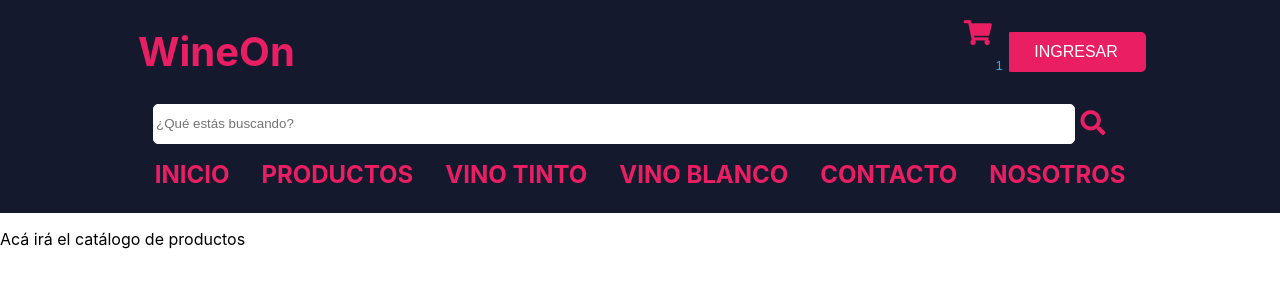
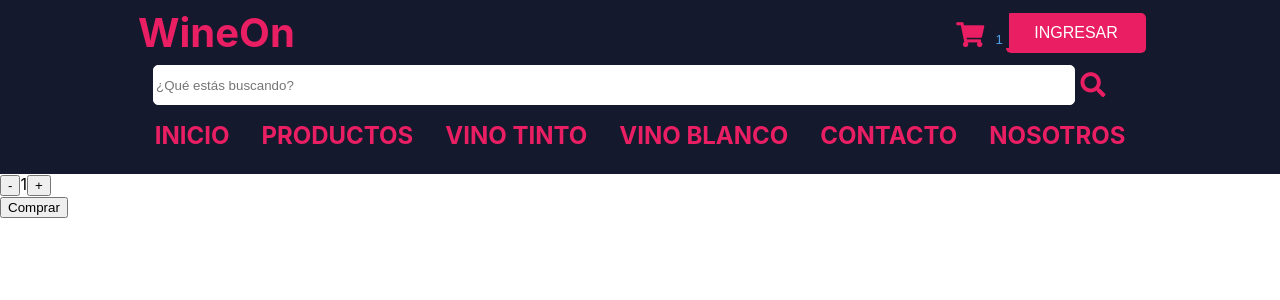
Before and after one commit to feseod/REACT-WINEON-ODRIOZOLA, a React (Create React App) app: page / in a window 1280 px wide. Shown: the top 300 px of the page. Built offline with nearby package versions, Linux system fonts and the light colour scheme.

Commit message:
desafio contador con boton

```diff
--- /dev/null
+++ b/src/components/ItemCount.js
@@ -0,0 +1,29 @@
+import React from 'react';
+import {useState} from 'react';
+
+const ItemCount = ({initial, stock, onAdd}) => {
+    const [contador, setContador] = useState (initial)
+    const sumar = () => {
+        if(contador<stock){
+            setContador(contador+1)
+        }
+    }
+    const restar = () => {
+        if(contador>0){
+            setContador(contador-1)
+        }
+    }
+
+  return(
+    <>
+    <div>
+        <button onClick={restar}>-</button>
+        <span>{contador}</span>
+        <button onClick={sumar}>+</button>
+    </div>
+        <button onClick={()=>onAdd(contador)}>Comprar</button>
+    </>
+  )
+}
+
+export default ItemCount;
--- a/src/components/ItemListContainer.js
+++ b/src/components/ItemListContainer.js
@@ -1,9 +1,14 @@
 import React from 'react';
+import ItemCount from './ItemCount'
 
-function ItemListContainer(props) {
+
+function ItemListContainer() {
+  const onAdd = (cantidad) =>{
+    console.log(`agregaste ${cantidad} de items`)
+  }
   return (
     <div>
-        {props.children}
+        <ItemCount initial={1} stock={15} onAdd={onAdd} />
     </div>
   );
 }
--- a/src/components/NavBar.js
+++ b/src/components/NavBar.js
@@ -11,7 +11,7 @@ function NavBar(props){
                         <a href="#" className="logo">WineOn</a>
                     </div>
                     <CartWidget>
-                        <p> 1 </p>
+                        1
                     </CartWidget>
                     <button className="burger">
                         <i className="fas fa-bars"></i>
```
